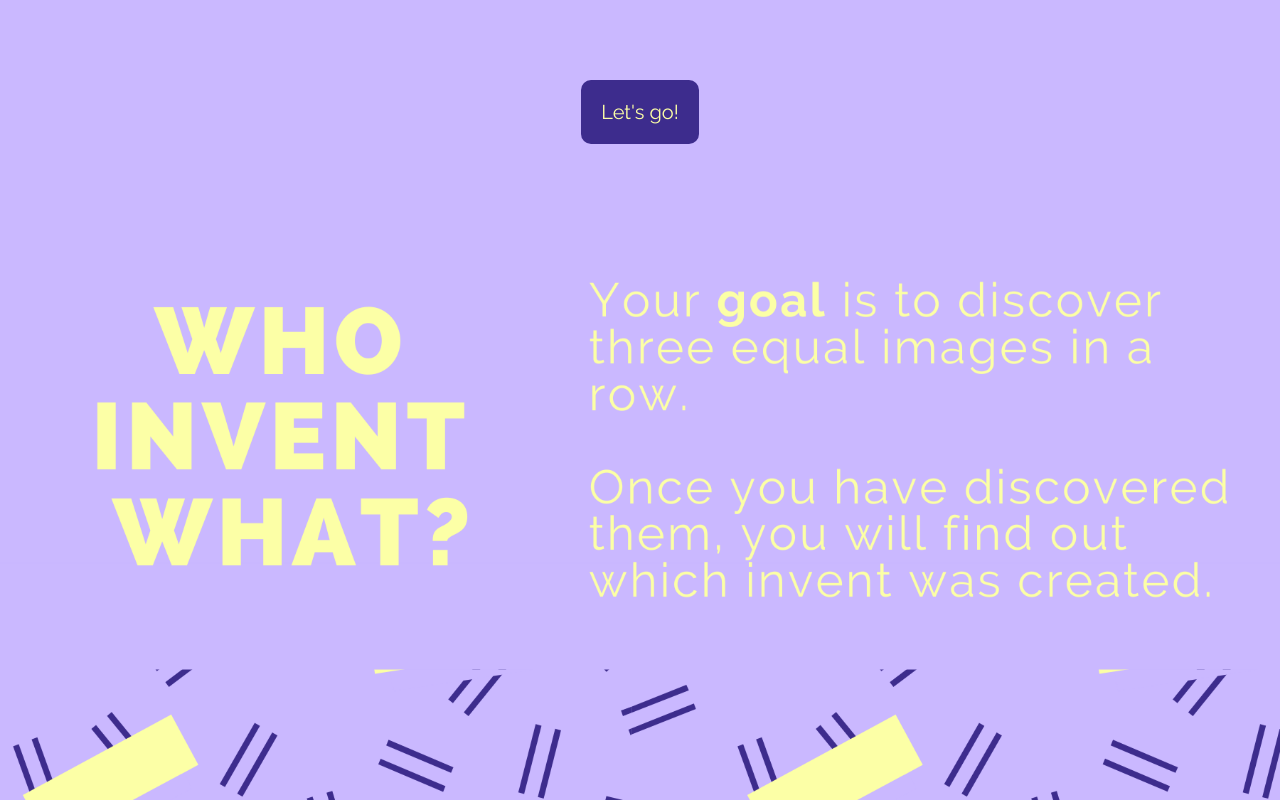
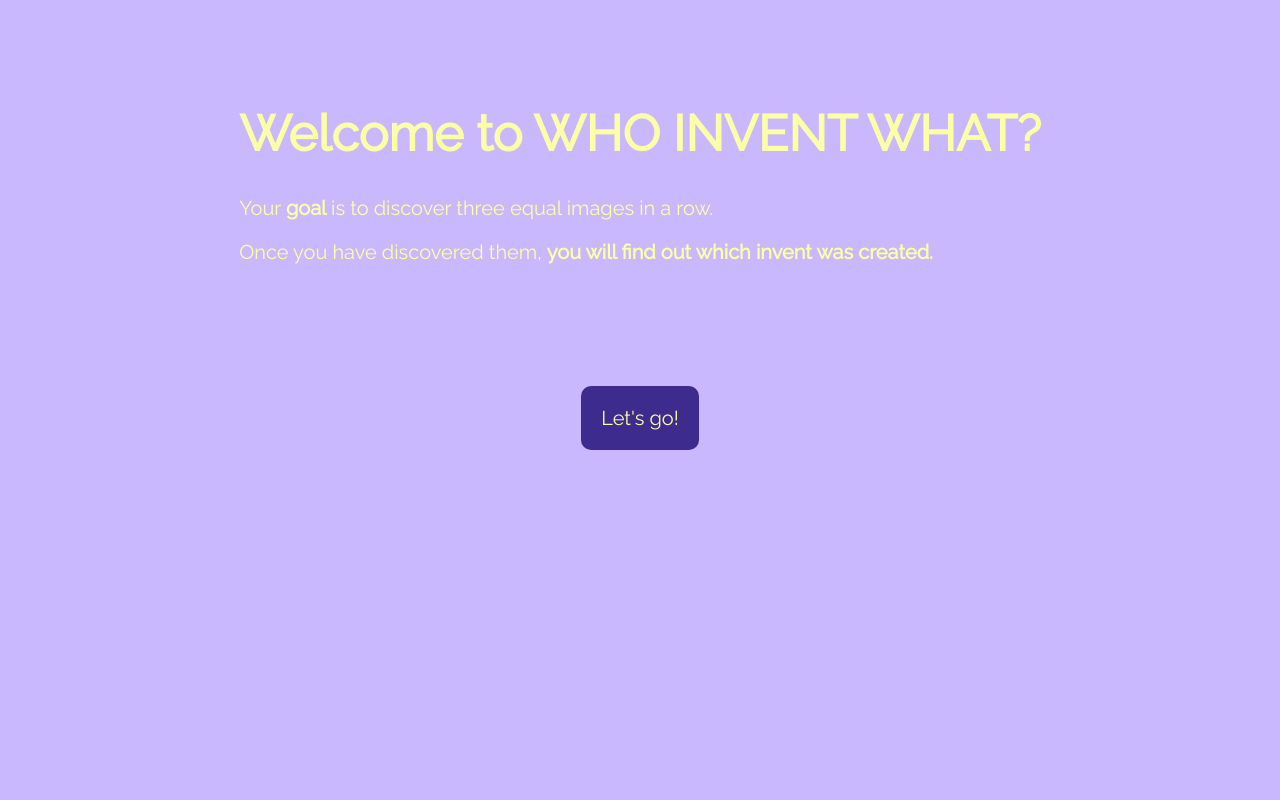
Before and after one commit to AintzaneM/Who-invent-what, a plain HTML site: page index.html in a window 1280 px wide. Drawn offline with Linux system fonts and the light colour scheme.

Commit message:
start page improve

```diff
--- a/index.html
+++ b/index.html
@@ -11,8 +11,15 @@
 
 
 <body>
-    <div id= button>
-        <div id="message-button">
+    <div id=container>
+        <div id= message>
+            <h1><strong>Welcome to WHO INVENT WHAT?</strong></h1>
+            <p>Your <strong>goal </strong> is to discover three equal images in a row.</p>
+            <p>Once you have discovered them, <strong>you will find out which invent was created.</strong></p>
+        </div>
+
+        <div id="button">
+
             <a href="./game windows/index.html">Let's go!</a>
         </div>
     </div>
--- a/styles.css
+++ b/styles.css
@@ -1,18 +1,46 @@
 body {
-    margin: 100px;
+
     font-family: 'Raleway';
-    background-image: url("./images/start-game.png");
+
     background-color: #CAB8FF ;
-    background-repeat: no-repeat;
-    background-size: cover;
-    display: flex;
-    justify-content: center;
+    /* background-repeat: no-repeat;
+
+    background-size: cover; */
+    /* display: flex;
+    justify-content: center; */
 
 
 
 }
 
-#message-button a {
+#container{
+    padding-top: 50px;
+    margin: 20px;
+    display:flex;
+    flex-direction: column;
+    align-items: center;
+
+}
+
+h1{
+    font-size: 50px;
+}
+
+p {
+    font-size: 20px;
+}
+
+#message{
+    color: #FCFFA6;
+
+}
+
+#button {
+    margin-top: 10%;
+}
+
+#button a {
+
 
     font-size: 20px;
     color: #FCFFA6;
@@ -21,5 +49,6 @@ body {
     background-color: #3D2C8D ;
     border-radius: 10px;
     align-items: center;
+    position: relative;
 
 }
```
Also changed, not shown: game windows/index.html (+3 -1 lines).
